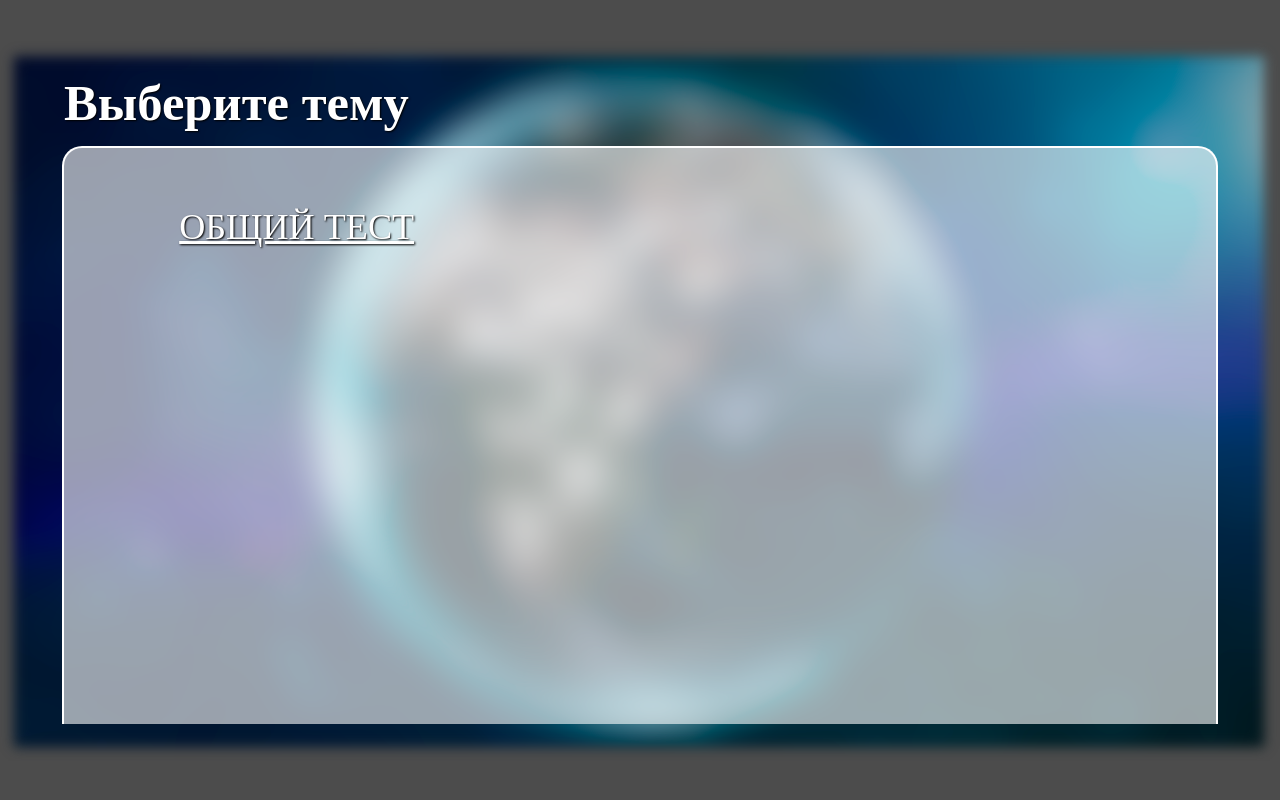
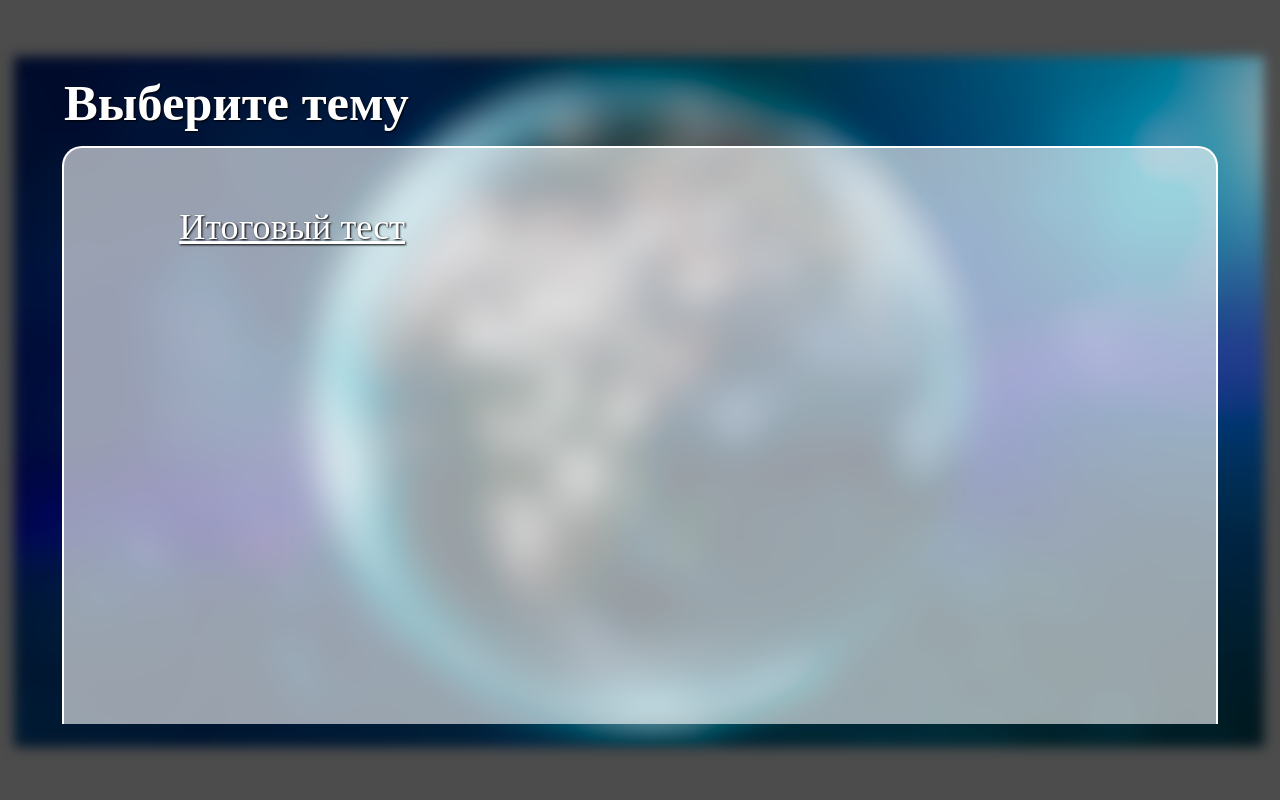
Before and after one commit to Dino1992/testseti, a Django app: page /quiz/ in a window 1280 px wide. Run offline with Django 3.2, Linux system fonts and the light colour scheme; data that the repository does not hold is empty.

Commit message:
fix test name

```diff
--- a/quiz/templates/index.html
+++ b/quiz/templates/index.html
@@ -9,7 +9,7 @@
 {% for theme in themes %}
     <a href="question?action=init&theme_pk={{ theme.pk }}">{{ theme.name }}</a><br />
 {% endfor %}
-    <a href="question?action=common_test">ОБЩИЙ ТЕСТ</a><br />
+    <a href="question?action=common_test">Итоговый тест</a><br />
 </div>
 
 {% endblock %}
```
